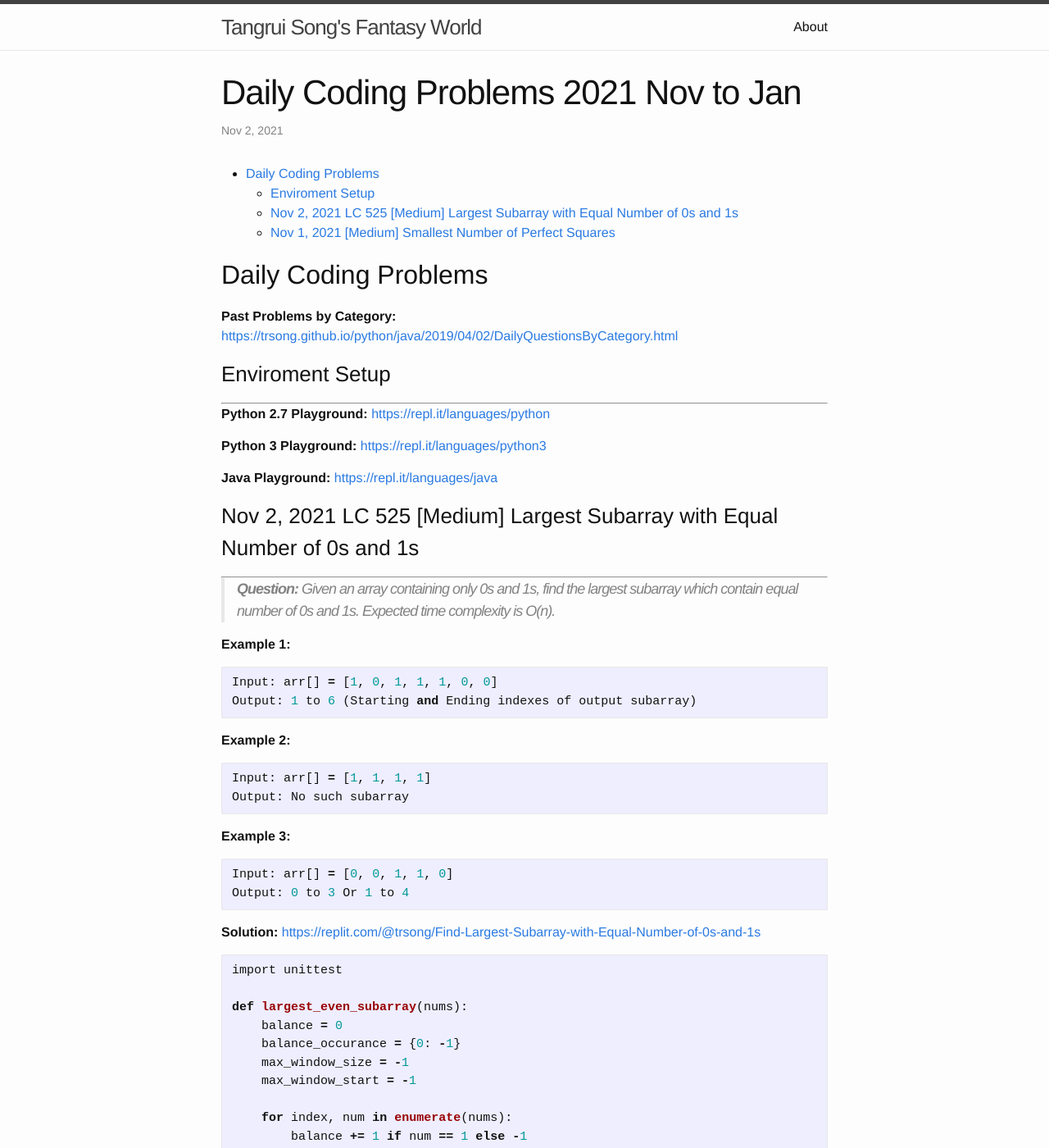
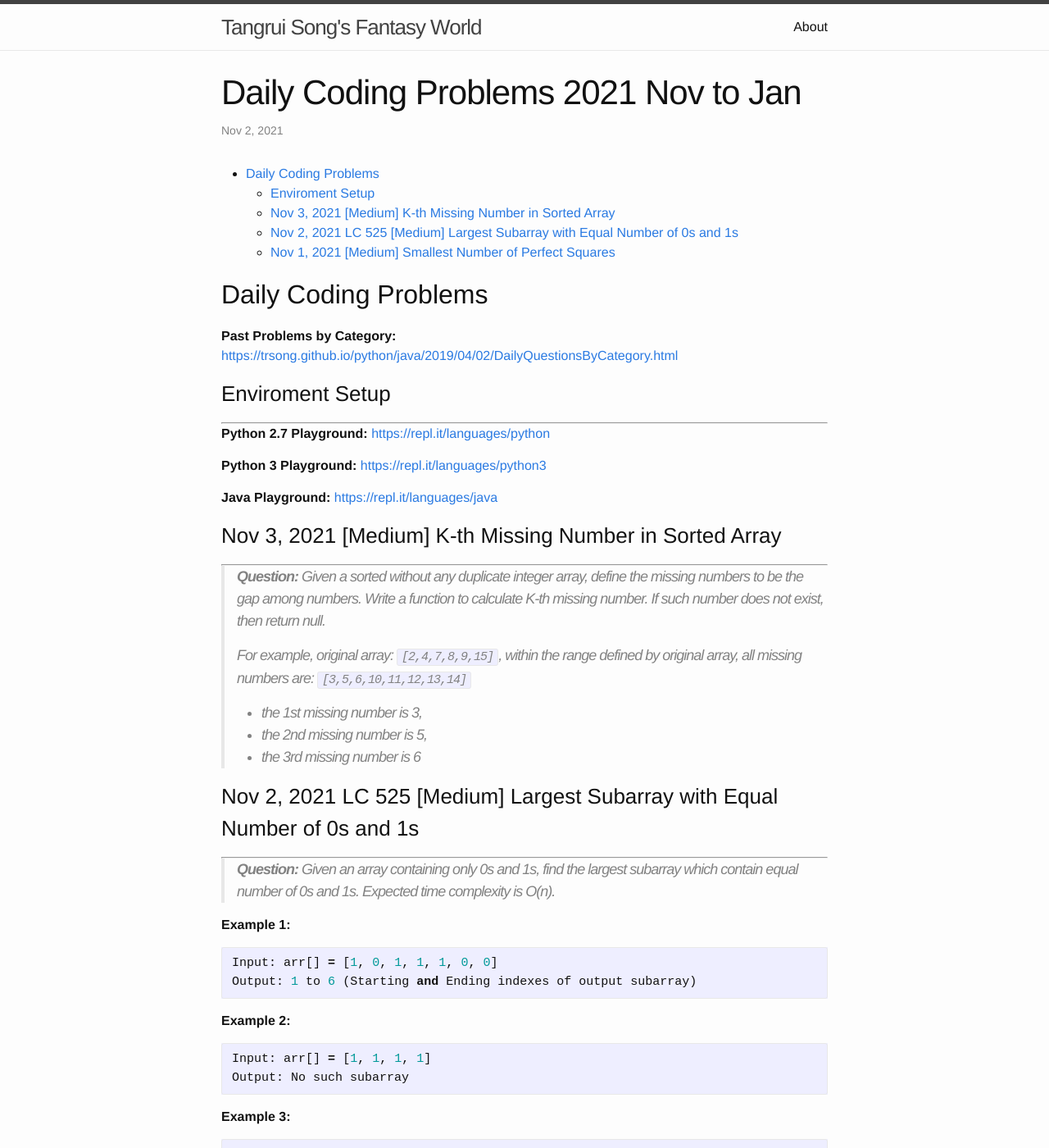
Before and after one commit to trsong/trsong.github.io, a Jekyll site: the page built from _posts/2021-11-01-DailyQuestionsNov.md, in a window 1280 px wide and 1400 px high. Shown: the whole window at 82% size. Built offline with Jekyll 4.4.1, drawn with Linux system fonts in a browser that asks for light colours.

Commit message:
Add Nov 3 question.

```diff
--- a/_posts/2021-11-01-DailyQuestionsNov.md
+++ b/_posts/2021-11-01-DailyQuestionsNov.md
@@ -19,6 +19,16 @@ categories: Python/Java
 **Python 3 Playground:** [https://repl.it/languages/python3](https://repl.it/languages/python3)
 
 **Java Playground:** [https://repl.it/languages/java](https://repl.it/languages/java)
+
+
+### Nov 3, 2021 \[Medium\] K-th Missing Number in Sorted Array
+---
+> **Question:** Given a sorted without any duplicate integer array, define the missing numbers to be the gap among numbers. Write a function to calculate K-th missing number. If such number does not exist, then return null.
+>
+> For example, original array: `[2,4,7,8,9,15]`, within the range defined by original array, all missing numbers are: `[3,5,6,10,11,12,13,14]`
+> - the 1st missing number is 3,
+> - the 2nd missing number is 5,
+> - the 3rd missing number is 6
 
 
 ### Nov 2, 2021 LC 525 \[Medium\] Largest Subarray with Equal Number of 0s and 1s
```
